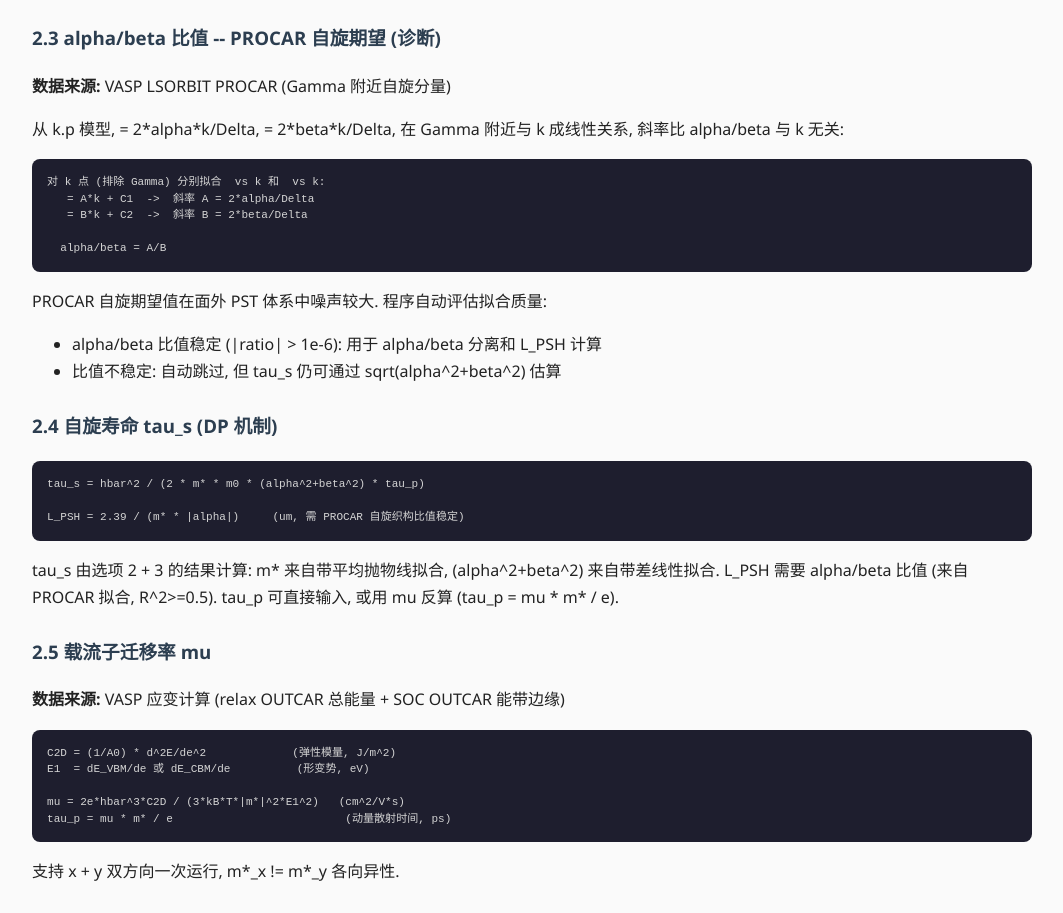
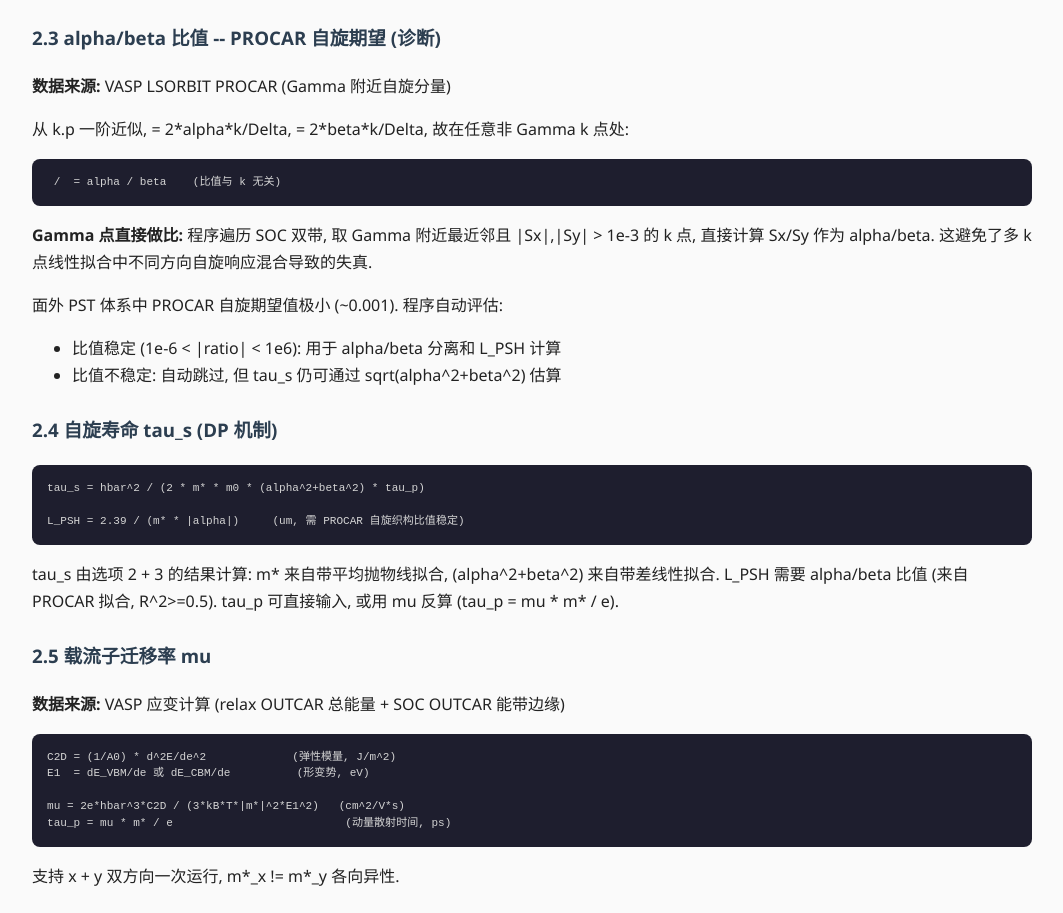
Before and after one commit to yingjwei/spinlife, a plain HTML site: page docs/index.html in a window 1280 px wide. Shown: the part 2003-2916 px from the top of the page, without its empty margins (108-1171 px from the left). Drawn offline with Linux system fonts and the light colour scheme.

Commit message:
docs: 同步更新 PROCAR α/β 描述为 Gamma 点直接做比
README.md 和 docs/index.html 的 2.3 节已从斜率拟合方法更新为
Gamma 点直接做比方法。

Co-Authored-By: Claude Sonnet 4.6 <noreply@anthropic.com>

```diff
--- a/docs/index.html
+++ b/docs/index.html
@@ -117,19 +117,17 @@ E_avg = (E_upper + E_lower) / 2 = E0 + A(k-k0)^2
 
 <p><b>数据来源:</b> VASP LSORBIT PROCAR (Gamma 附近自旋分量)</p>
 
-<p>从 k.p 模型, <sigma_x> = 2*alpha*k/Delta, <sigma_y> = 2*beta*k/Delta, 在 Gamma 附近与 k 成线性关系, 斜率比 alpha/beta 与 k 无关:</p>
+<p>从 k.p 一阶近似, <sigma_x> = 2*alpha*k/Delta, <sigma_y> = 2*beta*k/Delta, 故在任意非 Gamma k 点处:</p>
 
 <pre>
-对 k 点 (排除 Gamma) 分别拟合 <sigma_x> vs k 和 <sigma_y> vs k:
-  <sigma_x> = A*k + C1  ->  斜率 A = 2*alpha/Delta
-  <sigma_y> = B*k + C2  ->  斜率 B = 2*beta/Delta
-
-  alpha/beta = A/B
+<sigma_x> / <sigma_y> = alpha / beta    (比值与 k 无关)
 </pre>
 
-<p>PROCAR 自旋期望值在面外 PST 体系中噪声较大. 程序自动评估拟合质量:</p>
+<p><b>Gamma 点直接做比:</b> 程序遍历 SOC 双带, 取 Gamma 附近最近邻且 |Sx|,|Sy| > 1e-3 的 k 点, 直接计算 Sx/Sy 作为 alpha/beta. 这避免了多 k 点线性拟合中不同方向自旋响应混合导致的失真.</p>
+
+<p>面外 PST 体系中 PROCAR 自旋期望值极小 (~0.001). 程序自动评估:</p>
 <ul>
-  <li>alpha/beta 比值稳定 (|ratio| > 1e-6): 用于 alpha/beta 分离和 L_PSH 计算</li>
+  <li>比值稳定 (1e-6 < |ratio| < 1e6): 用于 alpha/beta 分离和 L_PSH 计算</li>
   <li>比值不稳定: 自动跳过, 但 tau_s 仍可通过 sqrt(alpha^2+beta^2) 估算</li>
 </ul>
 
```
Also changed, not shown: 1 other file.
